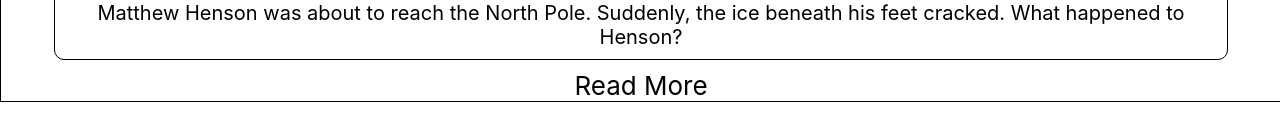
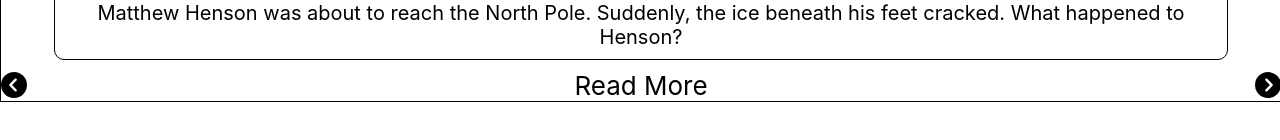
Before and after one commit to rachelpehrsson/ed-scholar, a React (Create React App) app: page /swipe in a window 1280 px wide. Shown: the part 418-558 px from the top of the page. Built offline with nearby package versions, Linux system fonts and the light colour scheme.

Commit message:
fixed highlighting, fixed question display

```diff
--- a/src/App.css
+++ b/src/App.css
@@ -119,6 +119,11 @@
   background-color: #14142E;
 }
 
+.lower-menu{
+  display: flex;
+  justify-content: space-between;
+}
+
 .page-view{
   display: flex;
 }
@@ -134,8 +139,16 @@
   cursor: pointer;
 }
 
+.page-nav.lock{
+  color: lightgrey;
+}
+
 .page{
   text-align: left;
+}
+
+.page .text-content img{
+  width: 100%;
 }
 
 .hl{
@@ -180,3 +193,7 @@
 .colors{
   display: none;
 }
+
+.question{
+  display: none;
+}
--- a/src/Components/article-data.json
+++ b/src/Components/article-data.json
@@ -73,7 +73,7 @@
 		"content":"<p>As the centuries passed and humans began traveling farther and farther around the globe—to explore, to trade with each other, to fight wars—rats came along for the ride. They hid in the bottoms of ships, helping themselves to the crew’s food and water. When the ships arrived at their destinations, the rats scampered ashore and made themselves at home.</p><p>In this way, rats established themselves in one place after another. And wherever they lived, they followed humans around like furry little shadows. They stole our food, feasted on our garbage, and nested in our homes.</p><p>But rats did more than just get on our nerves. They also brought misery and death.</p>",
 		"question":{
 			"text":"Have you ever seen a rat? How do you feel about it?",
-			"options":"<input></input>",
+			"options":["<input></input>"],
 			"answer":""
 		}
 	},
@@ -83,7 +83,7 @@
 		"content":"<p>In the 1300s, people across Africa, Asia, and Europe began getting sick. They burned with fever as oozing purple sores bubbled up on their skin. Death came within days.</p><p>This horrific disease was called the plague, and it spread with terrifying speed. Within just a few years, as many as 200 million people died.</p><p>At the time, people struggled to determine the cause of the scourge. Were people being poisoned? Was it a punishment from God? What no one suspected was that rats were one of the culprits.</p>",
 		"question":{
 			"text":"However, a new study suggests that rats weren’t the main carriers of fleas and lice that spread the plague—it was humans. Check out this article <i><a href=https://www.history.com/news/rats-didnt-spread-the-black-death-it-was-humans>Rats Didn’t Spread the Black Death—It Was Humans</a><i> if you are interested.",
-			"options":"",
+			"options":[],
 			"answer":""
 		}
 	},
--- a/src/Components/articlepage.js
+++ b/src/Components/articlepage.js
@@ -1,7 +1,7 @@
 
 import PropTypes from "prop-types"
 //import './fonts.css'
-import React, {Component} from "react"
+import React, {Component, useState} from "react"
 import {useLocation} from 'react-router-dom';
 import { FontAwesomeIcon } from '@fortawesome/react-fontawesome';
 import { faHighlighter } from '@fortawesome/free-solid-svg-icons';
@@ -9,6 +9,8 @@ import {faCircleChevronLeft} from '@fortawesome/free-solid-svg-icons';
 import {faCircleChevronRight} from '@fortawesome/free-solid-svg-icons';
 import {faQuestion} from '@fortawesome/free-solid-svg-icons';
 import HighlighterSelect from "./highlighter-select"
+import PageQuestion from "./page-question"
+
 
 const ArticlePage = () => {
    //console.log(props);
@@ -16,7 +18,7 @@ const ArticlePage = () => {
     console.log(location);
     console.log(location.state.text);
     const pages = location.state.text;
-    const currentPage = 0;
+    //let currentPage = 0;
 
 let colorMap = new Map();
 colorMap.set("green", "#7FBA00");
@@ -61,11 +63,35 @@ const getSelectionHtml=()=> {
 }
 
 const parseText =(txt)=>{
+  //change to every character
+  //don't split - parse through array?
+  //skip if an image
   if(txt){
-    let sentences = txt.split(/(?<!\w\.\w.)(?<![A-Z][a-z]\.)(?<=\.|\?)\s/);
+    //let sentences = txt.split(/(?<!\w\.\w.)(?<![A-Z][a-z]\.)(?<=\.|\?)\s/);
     let parsed = "";
-    for(let sentence in sentences){
-      parsed += "<span class = 'hl-node' id='"+sentence+"'>"+sentences[sentence]+" </span>";
+    let isImage = false;
+    let imageString = "";
+    for(let i = 0;i<txt.length;i++){
+      if(txt[i]==="<"&&txt[i+1]==="p"){
+        parsed+="<p>";
+        i+=2;
+      }
+      else if(txt[i]==="<"&&txt[i+1]==="/"){
+        parsed+="</p>";
+        i+=3;
+      }
+      else{
+        if(txt.substring(i, i+4)=="<img")
+          isImage = true;
+        if(isImage)
+          imageString+=txt[i];
+        if(!isImage)
+          parsed += "<span class = 'hl-node' id='"+i+"'>"+txt[i]+"</span>";
+        if(isImage && txt[i]==">"){
+          parsed+=imageString;
+          isImage = false;
+        }
+      }
     }
     return parsed;
   }
@@ -78,24 +104,87 @@ const setHighlighterColor=(color)=>{
     document.getElementById("color-menu").style.display = "none";
 }
 
+let availableQuestion = false;
+
+const [questionComplete, setQuestionState] = useState(false);
+
+const addQuestion=()=>{
+  let question = pages[currentPage].question;
+  if(question.text){
+    availableQuestion = true;
+    return(
+      <PageQuestion text={question.text} options={question.options} answer={question.answer} activateNext={activateNext} />
+    );
+  }
+  else{
+    return "";
+  }
+}
+
 const showQuestion=()=>{
+  let questions = document.getElementsByClassName("question");
+  for(let question of questions){
+    question.style.display="inline-block";
+  }
+ activateNext();
+}
 
+//remove if bug is fixed
+  const hideQuestion=()=>{
+  let questions = document.getElementsByClassName("question");
+  for(let question of questions){
+    question.style.display="none";
+  }
 }
+
+const [currentPage,setActiveIndex] = useState(0);
+
+const nextPage =()=>{
+  let next = currentPage+1;
+  if(next<pages.length){
+    if(availableQuestion)
+      availableQuestion=false;
+    if(questionComplete)
+      setQuestionState(false);
+    setActiveIndex(next);
+    hideQuestion();
+  }
+}
+
+const activateNext = ()=>{
+  setQuestionState(true);
+}
+
+const prevPage =()=>{
+  let prev = currentPage-1;
+  if(prev>=0)
+    setActiveIndex(prev);
+}
+
 
   return (
     <>
     <div className="page-view">
-    <div className="page-nav prev"><FontAwesomeIcon icon={faCircleChevronLeft} /></div>
+    <div className={"page-nav prev "+(currentPage==0?"lock":"")}><FontAwesomeIcon icon={faCircleChevronLeft} onClick={prevPage} /></div>
     <div className="page">
       <h1>{pages[currentPage].title}</h1>
       <HighlighterSelect colorClick = {setHighlighterColor}/>
       <div id = "content" className="text-content" onMouseUp={e=>readSelection(e)} dangerouslySetInnerHTML={{__html:parseText(pages[currentPage].content)}}>
       </div>
+      {addQuestion()}
     </div>
-    <div className="page-nav next"><FontAwesomeIcon className = "question-icon" icon={faQuestion} onClick = {showQuestion} /></div>
+    <div className={"page-nav next "+(currentPage==(pages.length-1)?"lock":"")} id="next" >
+      {availableQuestion && !questionComplete && (<FontAwesomeIcon className = 'question-icon' icon={faQuestion} onClick = {showQuestion} />)}
+      {(!availableQuestion || questionComplete) && (<FontAwesomeIcon icon={faCircleChevronRight} onClick={nextPage} />)}
+    </div>
     </div>
     </>
   );
+
+
+
 };
 
+
+
 export default ArticlePage;
--- a/src/Components/articleswiper.js
+++ b/src/Components/articleswiper.js
@@ -5,7 +5,8 @@ import React, {Component, useState, useEffect} from "react"
 import SwiperCard from "./swiper-card"
 import { useSwipeable } from "react-swipeable";
 import {Navigate, useNavigate} from "react-router-dom";
-import swipercards from "../article-data"
+import swipercards from "../article-data";
+
 
 
 const ArticleSwiper =()=>{
@@ -40,38 +41,14 @@ const updateIndex = (newIndex) => {
             state: { text: swipercards[activeIndex].pages }
           }}
         />);
+  }
 
-    // fetch(url)
-    //   .then((response) => {
-    //   	console.log(url);
-    //   	console.log(response.text());
-        // now fetch the text
-        //const reader = response.body.getReader();
-    		// 	return new ReadableStream({
-      // 		start(controller) {
-      //   	return pump();
-      //   	function pump() {
-      //     	return reader.read().then(({ done, value }) => {
-      //       // When no more data needs to be consumed, close the stream
-      //       if (done) {
-      //         controller.close();
-      //         return;
-      //       }
-      //       // Enqueue the next data chunk into our target stream
-      //       controller.enqueue(value);
-      //       return pump();
-      //     });
-      //   }
-      // }
-   			//  });
-      // });
-  //     .then(stream => new Response(stream))
-  // // Create an object URL for the response
-  // .then(response => response.blob())
-  // .then(blob => URL.createObjectURL(blob))
-  // // Update image
-  // .then(url => console.log(url))
-  // .catch(err => console.error(err));
+  const arrowNavigation = (className)=>{
+  	if(className.includes("prev"))
+  		updateIndex(activeIndex - 1);
+  	else{
+  		updateIndex(activeIndex + 1);
+  	}
   }
 
 const renderCard=(i)=> {
@@ -80,7 +57,8 @@ const renderCard=(i)=> {
 			title = {swipercards[i].title}
 			path = {swipercards[i].headerimage}
 			previewtext = {swipercards[i].previewtext}
-			navigateFunc = {componentWillMount}
+			readMoreFunc = {componentWillMount}
+			arrowNavFunc = {arrowNavigation}
 			key = {i}
 		/>
 		);
--- a/src/Components/highlighter-select.js
+++ b/src/Components/highlighter-select.js
@@ -23,7 +23,7 @@ class HighlighterSelect extends React.Component{
 
 	const Color = ({color}) =>{
   		 return (
-    		<div className={"color-option "+color} onClick = {runClick} value={color}>
+    		<div className={"color-option "+color} value={color} onClick={runClick}>
       			<span className = "dot" color={color} ></span>
     		</div>
   			);
--- a/src/Components/swiper-card.js
+++ b/src/Components/swiper-card.js
@@ -2,6 +2,9 @@ import PropTypes from "prop-types"
 //import './fonts.css'
 import React, {Component} from "react"
 //import Image from '../components/image.js';
+import { FontAwesomeIcon } from '@fortawesome/react-fontawesome';
+import {faCircleChevronLeft} from '@fortawesome/free-solid-svg-icons';
+import {faCircleChevronRight} from '@fortawesome/free-solid-svg-icons';
 
 class SwiperCard extends React.Component{
 	constructor(props){
@@ -11,9 +14,15 @@ class SwiperCard extends React.Component{
 		}
 	}
 	render(){
-	const runClick=event=>{
-		this.props.navigateFunc();
+	const readClick=event=>{
+		this.props.readMoreFunc();
 	}
+
+	const navClick=event=>{
+		 let className = event.currentTarget.className;
+		 this.props.arrowNavFunc(className);
+	}
+
 	return(
 		<div className = "swiper-card article"/*{'piece ${ this.state.open }'}*/ >
 		<div className = "main-image">
@@ -27,7 +36,11 @@ class SwiperCard extends React.Component{
 		</div>
 		<div className = "stats">
 		</div>
-		<span onClick = {runClick} >Read More</span>
+		<div className = "lower-menu">
+		 <div className="article-nav prev" onClick={navClick}><FontAwesomeIcon icon={faCircleChevronLeft} /></div>
+		<span onClick = {readClick} >Read More</span>
+		<div className="article-nav next" onClick={navClick}><FontAwesomeIcon icon={faCircleChevronRight} /></div>
+		</div>
 		</div>
 	);
 	}
@@ -37,7 +50,8 @@ SwiperCard.propTypes = {
   title: PropTypes.string.isRequired,
   path: PropTypes.string,
   previewtext:PropTypes.string,
-  navigateFunc:PropTypes.func
+  readMoreFunc:PropTypes.func,
+  arrowNavFunc:PropTypes.func
 }
 
 
```
Also changed, not shown: src/Components/highlight-selection.js (added, +25 -0 lines), src/Components/page-question.js (+72 -11 lines).
